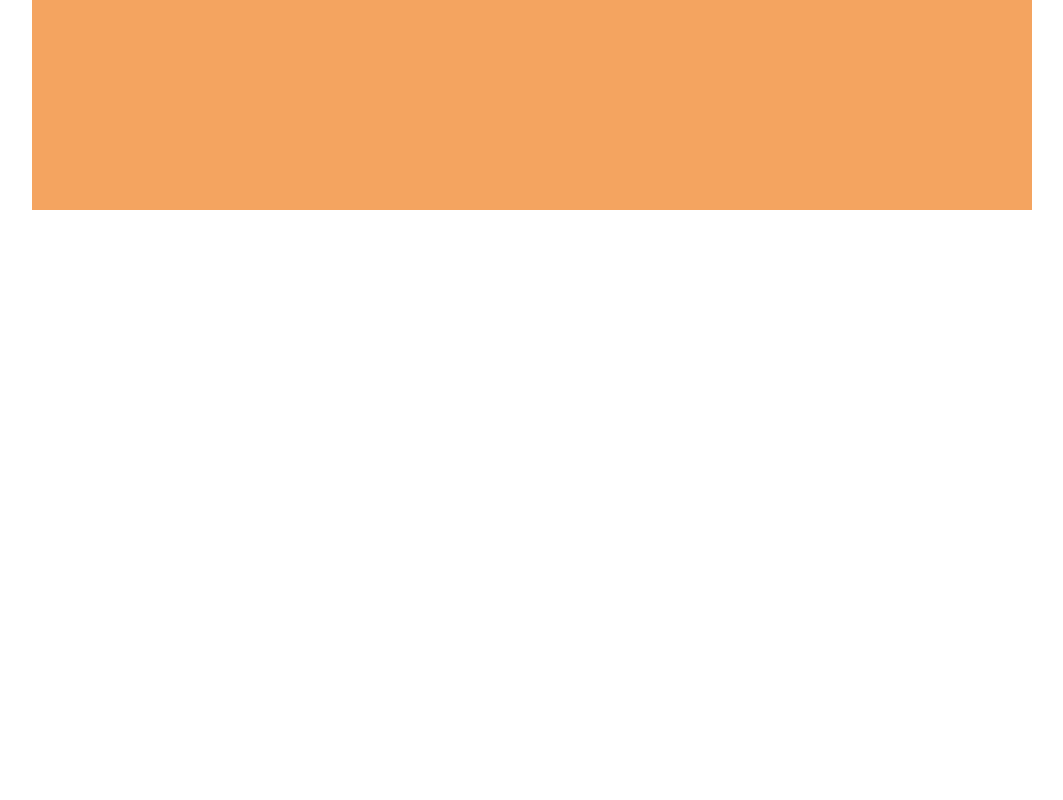
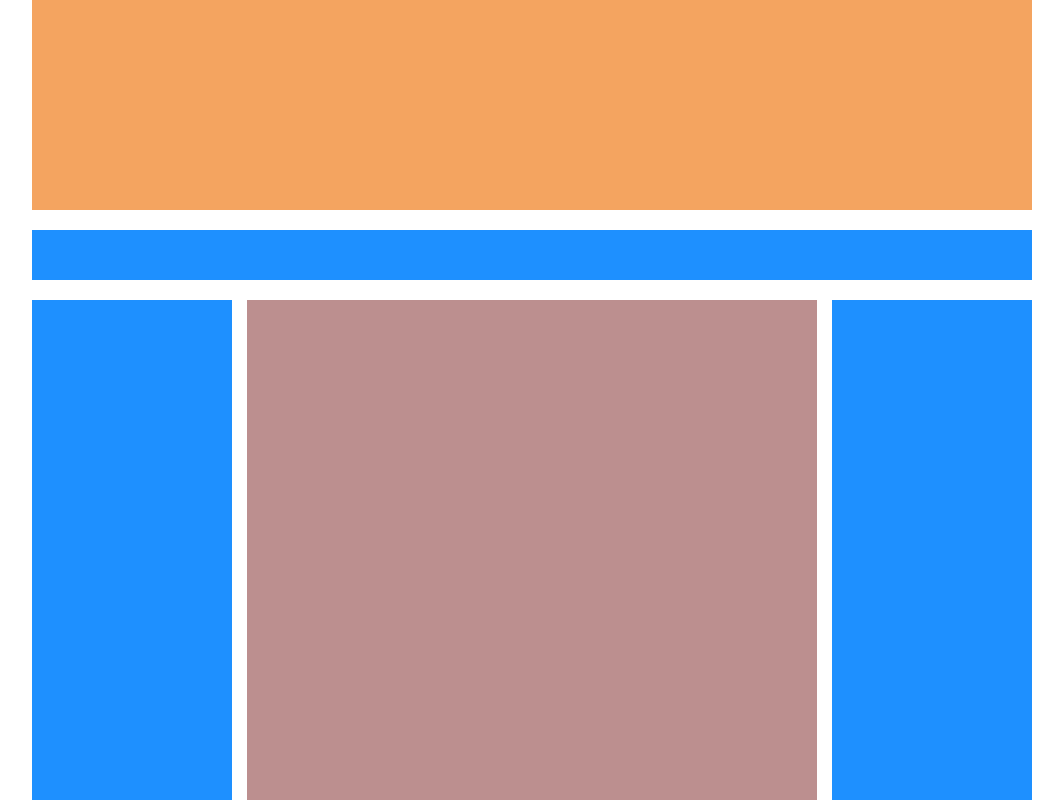
Before and after one commit to daniele-pipino/htmlcss-struttura-wp, a plain HTML site: page index.html in a window 1280 px wide. Shown: the part 410-1210 px from the top of the page, without its empty margins (108-1171 px from the left). Before the commit the page ends 800 px from the top, so only its background shows below. Drawn offline with Linux system fonts and the light colour scheme.

Commit message:
Float container completato

```diff
--- a/css/style.css
+++ b/css/style.css
@@ -14,6 +14,12 @@ body{
 .float{
     float: left;
 }
+
+.clearfix::after{
+    content: '';
+    display: table;
+    clear: both;
+}
 /* header */
 
 #header{
@@ -29,7 +35,7 @@ body{
     margin-bottom: 20px;
 }
 
-/* #sectionheader{
+#sectionheader{
     height: 50px;
     background-color: dodgerblue;
     margin-bottom: 20px
@@ -42,8 +48,8 @@ body{
 }
 
 .centerbox{
-    width:calc(60% - 15px);
+    width:calc(60% - 30px);
     height:500px;
     background-color: rosybrown;
     margin: 0 15px;
-} */
+}
--- a/index.html
+++ b/index.html
@@ -23,16 +23,15 @@
 
         </div>
 
-        <!-- <section>
+        <section>
             <div id="sectionheader"></div>
-            <div class="floatconteiner">
 
+            <div class="floatconteiner clearfix">
                 <div class="sidebar float"></div>
                 <div class="centerbox float"></div>
                 <div class="sidebar float"></div>
-
             </div>
-        </section> -->
+        </section>
 
     </main>
 
```
